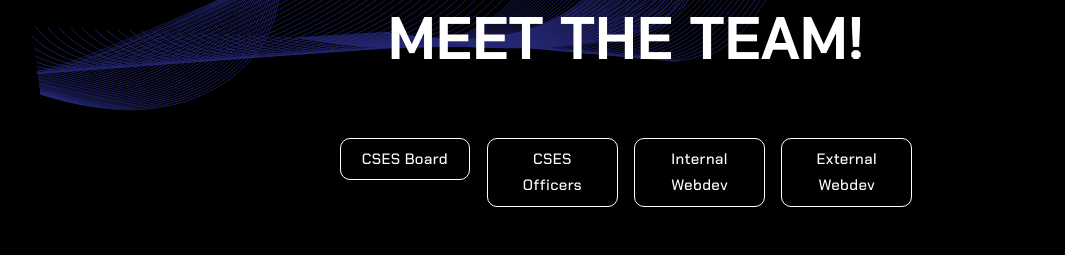
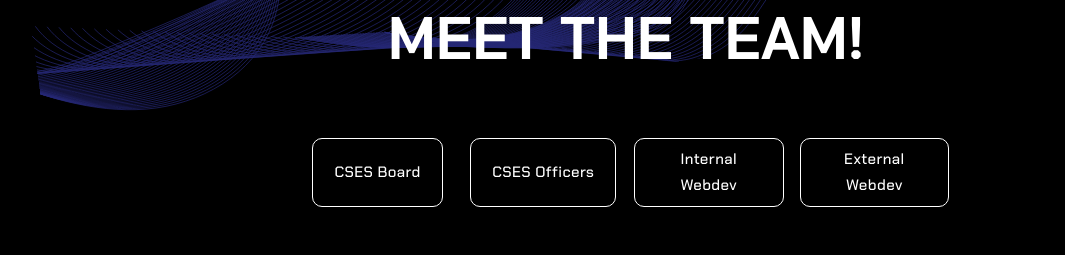
Before and after one commit to Will-Hsu/cses_webdev, a React (Create React App) app in the folder frontend/: page /about in a window 1280 px wide. Shown: the part 2520-2775 px from the top of the page, without its empty margins (14-1079 px from the left). Built offline with nearby package versions, Linux system fonts and the light colour scheme; no server answers; what @2toad/profanity would draw is missing.

Commit message:
fix meet the team style

```diff
--- a/frontend/src/components/About/MeetTheTeam.tsx
+++ b/frontend/src/components/About/MeetTheTeam.tsx
@@ -139,7 +139,7 @@ const MeetTheTeam = () => {
 
   return (
     <div>
-      <Grid item xs={12} sm={4.5} md={5}>
+      <Grid item xs={12} sm={4.5} md={5.5} lg={5}>
         <Box
           sx={{
             ...styles.mainTitleBottom,
@@ -152,7 +152,14 @@ const MeetTheTeam = () => {
       </Grid>
       <Grid container sx={{ marginTop: '5%', display: 'flex', justifyContent: 'center' }}>
         {categories.map((category) => (
-          <Grid item md={1.6} key={category.id}>
+          <Grid
+            item
+            md={1.7}
+            lg={1.8}
+            xl={1.5}
+            key={category.id}
+            sx={{ display: 'flex', justifyContent: 'center' }}
+          >
             <Button
               size="large"
               text={category.name}
```
